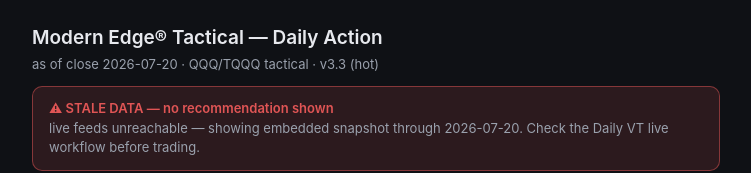
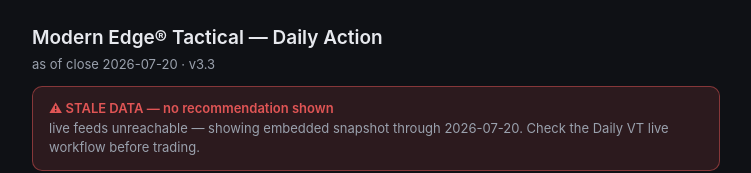
Before and after one commit to marty21gt/modern-edge-tactical-v33, a plain HTML site: page index.html in a window 1280 px wide. Shown: the top 173 px of the page, without its empty margins (264-1015 px from the left). Drawn offline with nearby package versions, Linux system fonts and the light colour scheme; no server answers.

Commit message:
Update index.html

```diff
--- a/index.html
+++ b/index.html
@@ -284,7 +284,7 @@
   const curHeld=(Math.abs(rawNext-prevHeld)>CONFIG.band)?rawNext:prevHeld;
   const changed=Math.abs(curHeld-prevHeld)>1e-9;
   document.getElementById('targetLbl').textContent=nextTradingDay(dates[i])+" target";
-  document.getElementById('asof').textContent="as of close "+dates[i]+"  ·  QQQ/TQQQ tactical · v3.3 (hot)  ";
+  document.getElementById('asof').textContent="as of close "+dates[i]+"  · v3.3  ";
   const a=alloc(curHeld),ac=document.getElementById('actionCard');
   document.getElementById('bigAction').textContent="HOLD "+a.txt;
   document.getElementById('levLine').textContent=curHeld===0?"out of the market":("effective exposure "+curHeld.toFixed(2)+"x");
```
